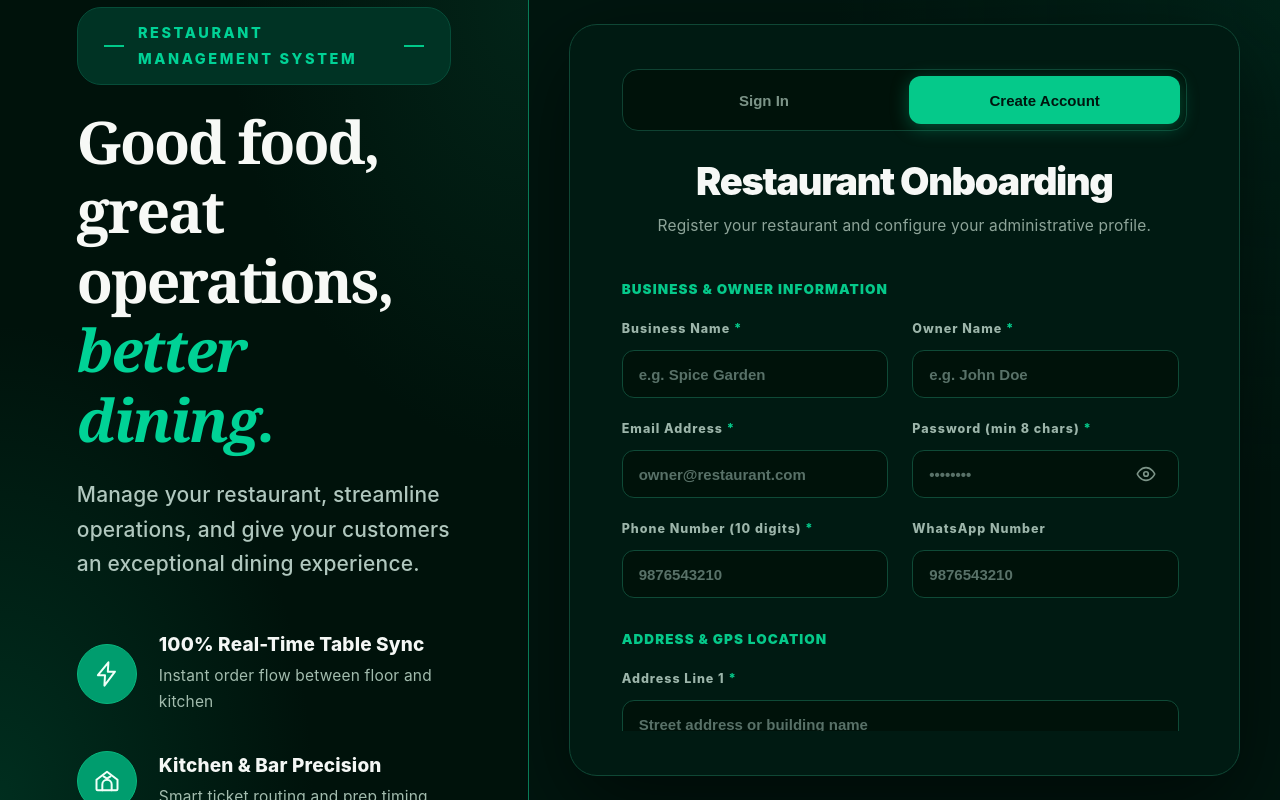
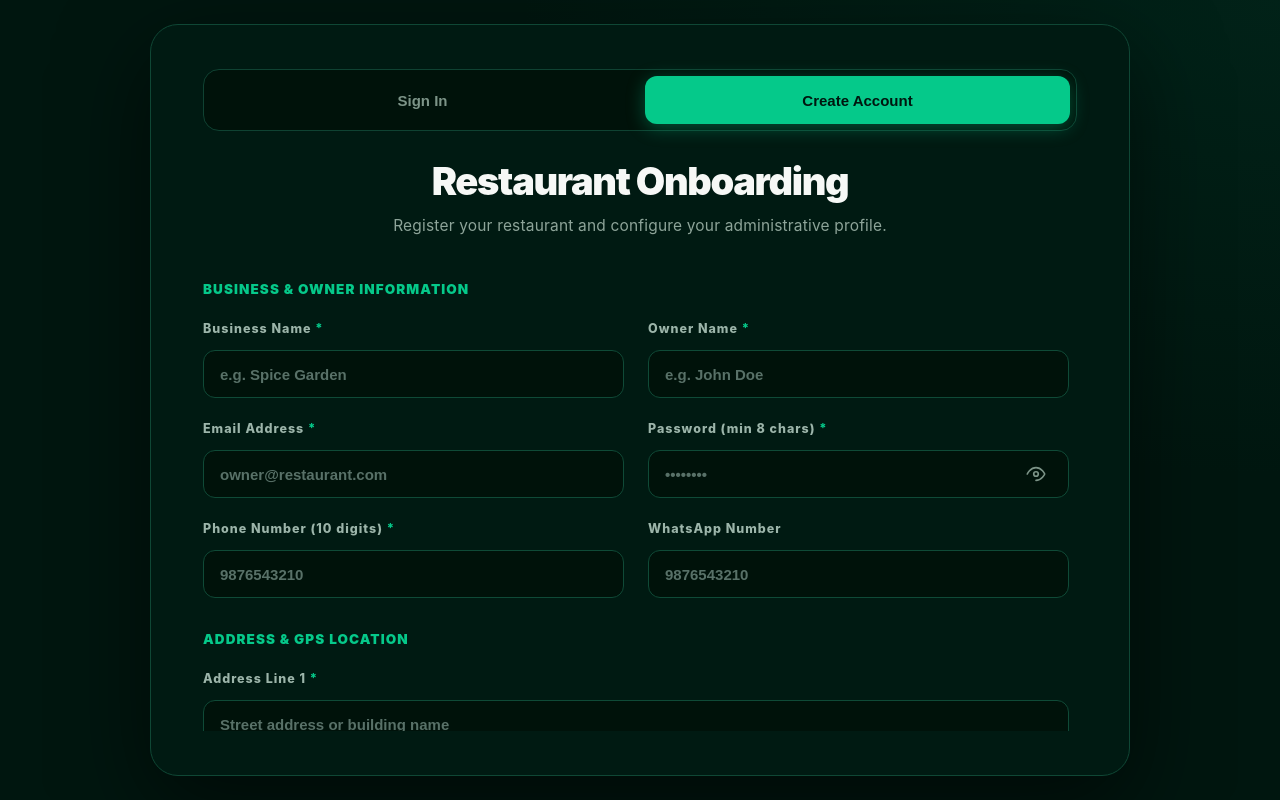
Before and after one commit to Ayushu1822/restaurant-onboarding-system, a React app in the folder frontend/: page / in a window 1280 px wide. Both pictures are taken after typing "name@example.com", "Sample123" into the empty fields and a click on the tab "Create Account". Built offline with nearby package versions, Linux system fonts and the light colour scheme; no server answers; the HTML template or start-up script is replaced by a standard one.

Commit message:
Full screen expansion for registration modal: hides left panel and expands card width to 980px

```diff
--- a/frontend/src/components/LoginScreen.css
+++ b/frontend/src/components/LoginScreen.css
@@ -698,6 +698,39 @@
   color: #8de0b4;
 }
 
+/* =========================================================
+   FULL-SCREEN REGISTRATION MODE (Hides Left Panel)
+   ========================================================= */
+.authPage.signup-active {
+  display: block !important;
+  overflow-y: auto !important;
+}
+
+.authPage.signup-active .authPortal {
+  display: block !important;
+  height: auto !important;
+  min-height: 100vh !important;
+}
+
+.authPage.signup-active .portalIntro {
+  display: none !important;
+}
+
+.authPage.signup-active .portalFormPanel {
+  width: 100vw !important;
+  max-width: 100vw !important;
+  min-height: 100vh !important;
+  padding: 40px 20px !important;
+  box-sizing: border-box !important;
+}
+
+.authPage.signup-active .portalFormContent {
+  width: min(980px, 95vw) !important;
+  max-width: 980px !important;
+  margin: 0 auto !important;
+  padding: 44px 52px !important;
+}
+
 @media (max-width: 1200px) {
   .authPortal, .authPortal.signupMode {
     grid-template-columns: 1.1fr 1fr;
--- a/frontend/src/components/LoginScreen.jsx
+++ b/frontend/src/components/LoginScreen.jsx
@@ -88,7 +88,7 @@ function PasswordField({ label, name, value, onChange, required = false, placeho
           <svg aria-hidden="true" viewBox="0 0 24 24" fill="none" stroke="currentColor" strokeWidth="1.8" strokeLinecap="round" strokeLinejoin="round">
             {isVisible
               ? <><path d="M3 3l18 18" /><path d="M10.6 10.6a2 2 0 0 0 2.8 2.8" /><path d="M9.9 5.2A10.8 10.8 0 0 1 12 5c5 0 8.5 4.2 9.5 7-.3.9-1 2-2 3" /><path d="M6.2 6.2C4.2 7.5 3 9.6 2.5 12c.8 2.4 3.8 7 9.5 7 1.1 0 2.1-.2 3-.5" /></>
-              : <><path d="M2.5 12s3.2-7 9.5-7 9.5 7 9.5 7-3.2 7-9.5 7-9.5-7-9.5-7Z" /><circle cx="12" cy="12" r="2.5" /></>}
+              : <><path d="M2.5 12s3.2-7 9.5-7 9.5 7 9.5 7-3.2 7-9.5 7-9.5-7Z" /><circle cx="12" cy="12" r="2.5" /></>}
           </svg>
         </button>
       </span>
@@ -256,7 +256,7 @@ export default function LoginScreen({ onLoginSuccess }) {
   };
 
   return (
-    <main className="authPage lg-auth-page">
+    <main className={`authPage lg-auth-page ${currentView === 'signup' ? 'signup-active' : ''}`}>
       <section className={`authPortal lg-auth-portal${currentView === 'signup' ? ' signupMode lg-signup-mode' : ''}`} aria-label="Orders24 restaurant portal">
 
         {/* Left Intro Banner Panel */}
```
